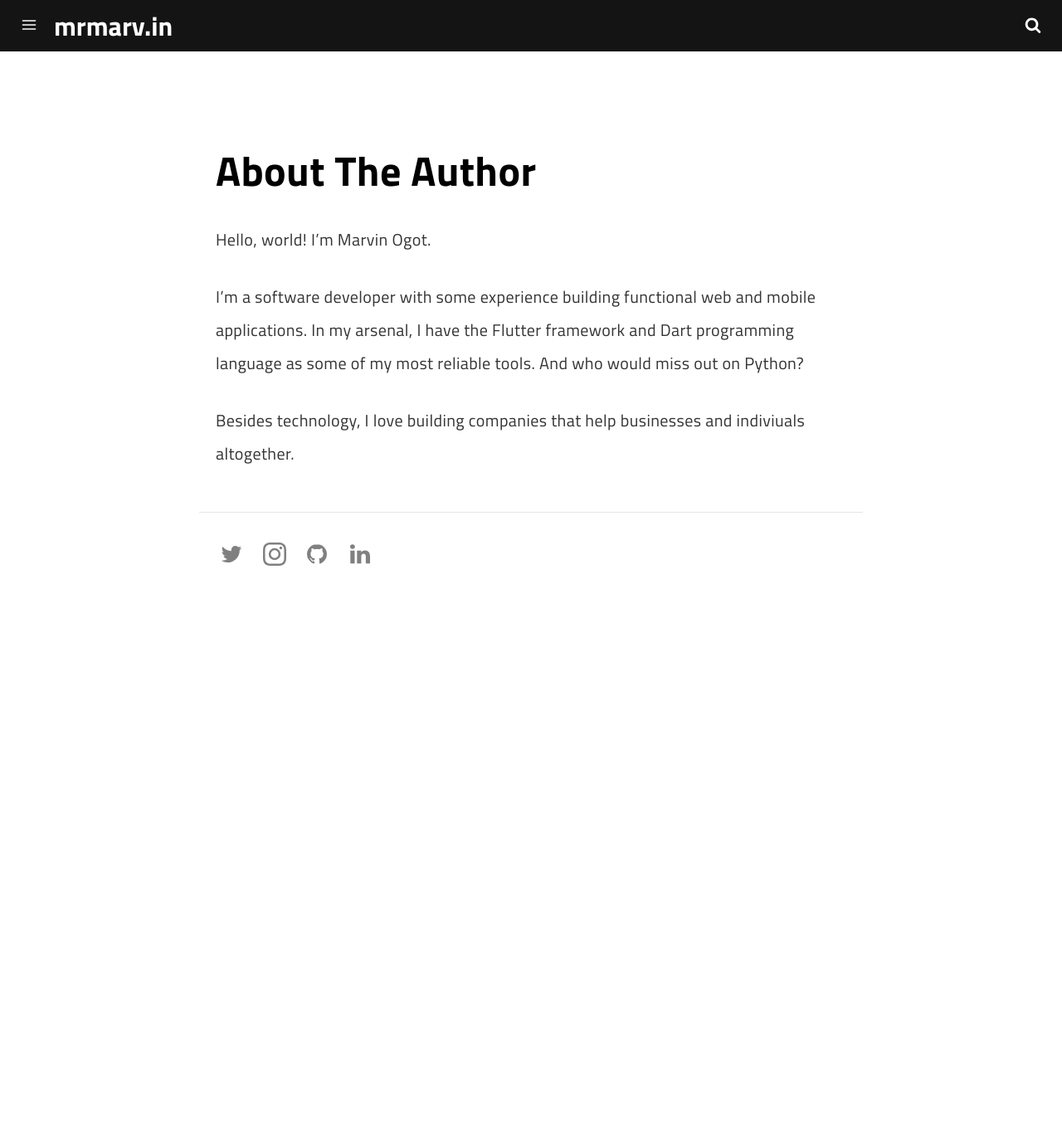
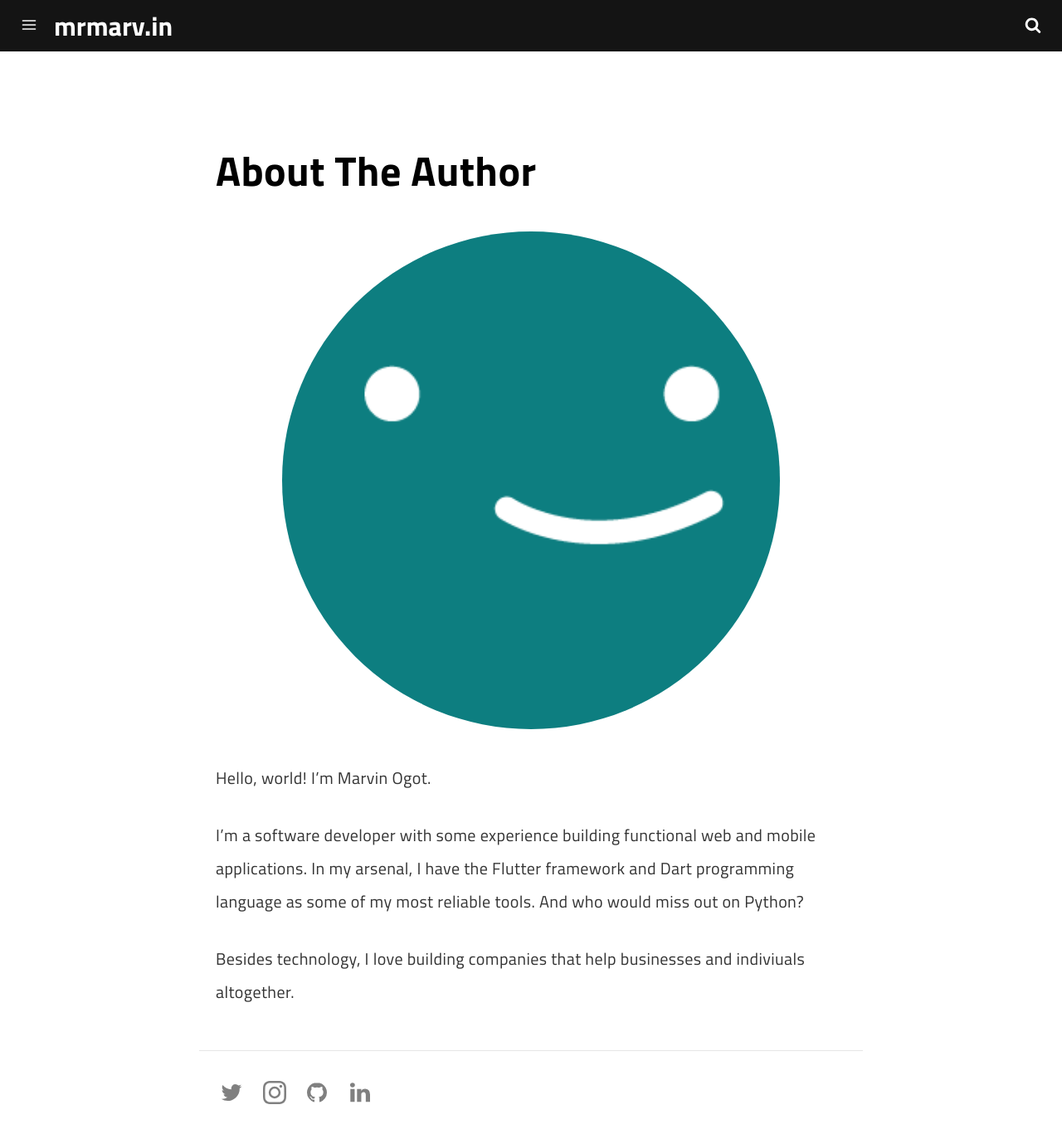
Before and after one commit to marv0/marv0.github.io, a Jekyll site: the page built from pages/about.md, in a window 1280 px wide and 1367 px high. Shown: the whole window at 83% size. Built offline with Jekyll 4.4.1, drawn with Linux system fonts in a browser that asks for light colours; a script that is not in the unit is left out.

Commit message:
Update about.md

```diff
--- a/pages/about.md
+++ b/pages/about.md
@@ -9,6 +9,8 @@ permalink: /about/
 
 # About The Author
 
+<img class="img-rounded" src="/assets/img/uploads/profile.png" alt="Marvin Ogot" width="600">
+
 Hello, world! I'm Marvin Ogot.
 
 I'm a software developer with some experience building functional web and mobile applications. In my arsenal, I have the Flutter framework and Dart programming language as some of my most reliable tools. And who would miss out on Python?
```
